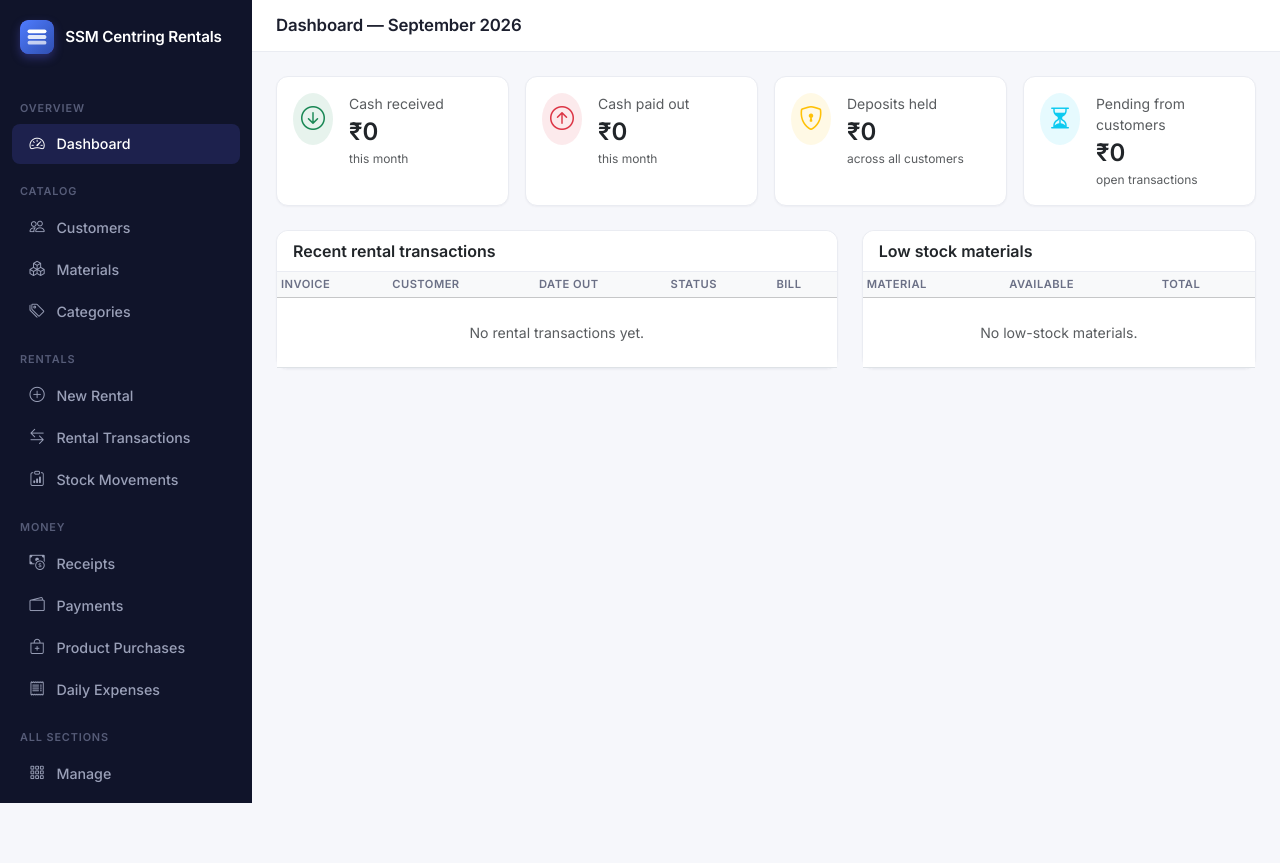
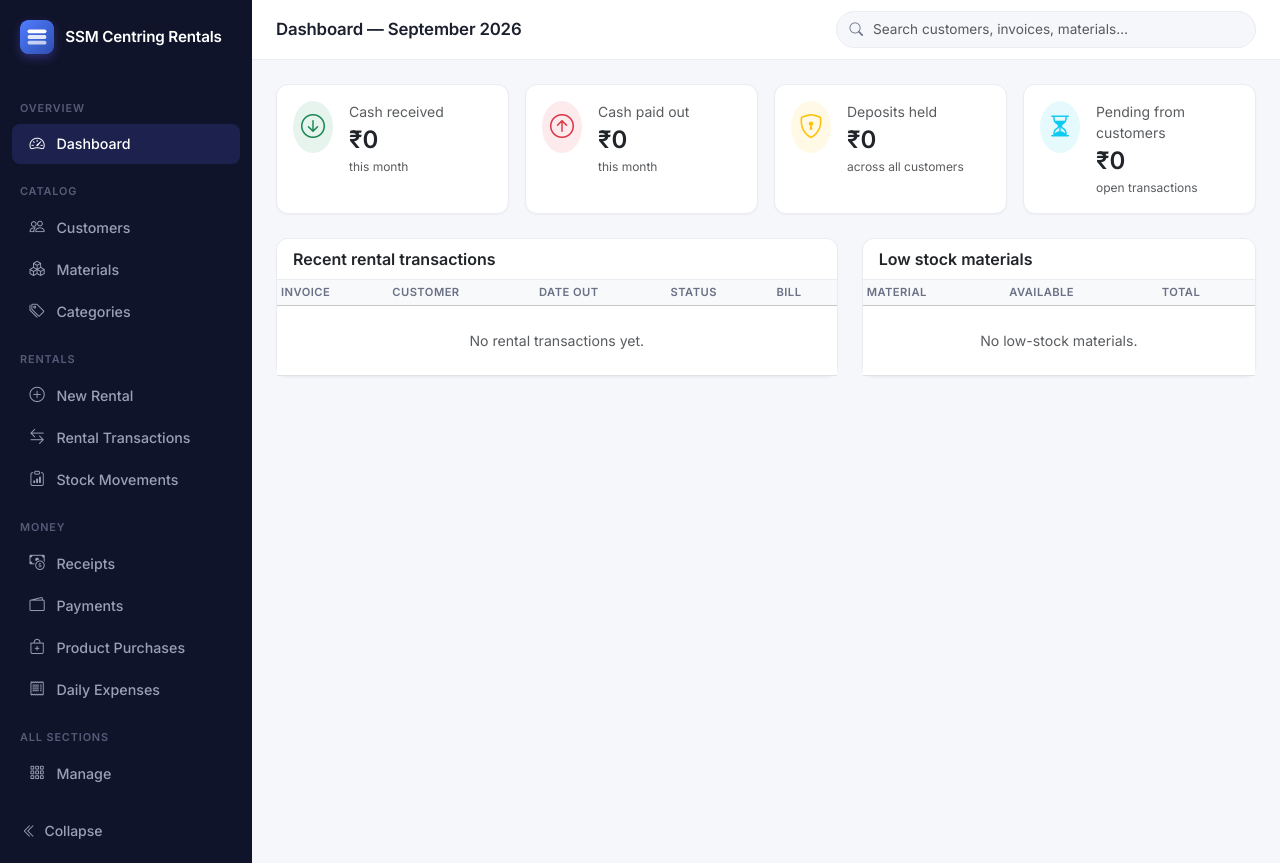
Before and after one commit to aravindarcbe/ssmcentringrentals-crm, a Django app: page / in a window 1280 px wide. Before the commit the page ends 803 px from the top, so only its background shows below. Run offline with Django 5.2, Linux system fonts and the light colour scheme; data that the repository does not hold is empty.

Commit message:
Add collapsible icon sidebar and working global search
Sidebar: a toggle at the bottom collapses it to an icon-only rail
(labels hidden via CSS, native title tooltips on each icon) - a
standard SaaS-CRM affordance. State persists per-browser via
localStorage. Mobile is unaffected (still the full-width offcanvas
drawer, where a persistent collapsed rail wouldn't make sense).

Topbar: adds a working search box (customers by name/phone, rental
transactions by invoice number or customer name, materials by size
label) hitting a new /search/ view and results page. Fixed a bug
caught while testing empty-query search would have crashed
(AttributeError: 'list' object has no attribute 'distinct' - the
placeholder empty-state values were plain lists, not querysets).

Co-Authored-By: Claude Sonnet 5 <noreply@anthropic.com>
Claude-Session: https://claude.ai/code/session_01YEoLsVctBecWyosfDCwgQ8

```diff
--- a/webapp/rentals/templates/base.html
+++ b/webapp/rentals/templates/base.html
@@ -21,12 +21,17 @@
             --border: #eaecf2;
             --text: #1c1f2e;
             --text-muted: #6b7086;
+            --sidebar-width: 252px;
+            --sidebar-width-collapsed: 76px;
         }
         * { font-family: 'Inter', -apple-system, BlinkMacSystemFont, 'Segoe UI', sans-serif; }
         body { background: var(--bg); color: var(--text); }
         .app-shell { display: flex; min-height: 100vh; }
 
-        .sidebar { width: 252px; flex-shrink: 0; background: var(--sidebar-bg); color: var(--sidebar-text); }
+        .sidebar {
+            width: var(--sidebar-width); flex-shrink: 0; background: var(--sidebar-bg); color: var(--sidebar-text);
+            transition: width 0.18s ease;
+        }
         .sidebar .brand { color: #fff; padding: 1.25rem 1.25rem; display: flex; align-items: center; gap: 0.7rem; }
         .sidebar .brand-logo {
             width: 34px; height: 34px; border-radius: 0.55rem;
@@ -35,31 +40,54 @@
             box-shadow: 0 4px 10px rgba(91,95,239,0.35);
         }
         .sidebar .brand-logo img { width: 100%; height: 100%; object-fit: contain; border-radius: 0.55rem; }
-        .sidebar .brand-name { font-weight: 600; font-size: 0.95rem; letter-spacing: -0.01em; }
+        .sidebar .brand-name { font-weight: 600; font-size: 0.95rem; letter-spacing: -0.01em; white-space: nowrap; }
         .sidebar .nav-section-label {
             text-transform: uppercase; font-size: 0.68rem; letter-spacing: 0.08em;
-            color: #565c78; padding: 1.1rem 1.25rem 0.4rem; font-weight: 600;
+            color: #565c78; padding: 1.1rem 1.25rem 0.4rem; font-weight: 600; white-space: nowrap;
         }
         .sidebar .nav-link {
             color: var(--sidebar-text); padding: 0.55rem 1rem; margin: 0.1rem 0.75rem;
             font-size: 0.89rem; font-weight: 500; border-radius: 0.5rem;
-            display: flex; align-items: center; gap: 0.65rem;
+            display: flex; align-items: center; gap: 0.65rem; white-space: nowrap; overflow: hidden;
             transition: background 0.15s ease, color 0.15s ease;
         }
-        .sidebar .nav-link i { font-size: 0.95rem; width: 18px; text-align: center; }
+        .sidebar .nav-link i { font-size: 0.95rem; width: 18px; text-align: center; flex-shrink: 0; }
         .sidebar .nav-link:hover { background: rgba(255,255,255,0.06); color: #fff; }
         .sidebar .nav-link.active { background: var(--sidebar-active-bg); color: var(--sidebar-active-text); }
 
+        .sidebar.sidebar-collapsed { width: var(--sidebar-width-collapsed); }
+        .sidebar.sidebar-collapsed .brand { justify-content: center; padding: 1.25rem 0.5rem; }
+        .sidebar.sidebar-collapsed .brand-name,
+        .sidebar.sidebar-collapsed .nav-section-label,
+        .sidebar.sidebar-collapsed .nav-label { display: none; }
+        .sidebar.sidebar-collapsed .nav-link { justify-content: center; margin: 0.15rem 0.6rem; padding: 0.6rem; }
+        .sidebar.sidebar-collapsed #sidebar-collapse-toggle i { transform: rotate(180deg); }
+
+        #sidebar-collapse-toggle {
+            color: var(--sidebar-text); padding: 0.65rem; margin: 0.4rem 0.75rem 0.75rem;
+            border-top: 1px solid rgba(255,255,255,0.08);
+        }
+        #sidebar-collapse-toggle:hover { color: #fff; }
+
         .topbar {
             background: #fff; border-bottom: 1px solid var(--border);
-            padding: 0.8rem 1.5rem; display: flex; align-items: center; justify-content: space-between; gap: 0.75rem;
+            padding: 0.7rem 1.5rem; display: flex; align-items: center; justify-content: space-between; gap: 1rem;
         }
-        .topbar .page-title { font-weight: 600; font-size: 1.05rem; letter-spacing: -0.01em; }
+        .topbar .page-title { font-weight: 600; font-size: 1.05rem; letter-spacing: -0.01em; white-space: nowrap; }
+        .topbar-search { flex: 1; max-width: 420px; }
+        .topbar-search input {
+            border-radius: 2rem; border: 1px solid var(--border); background: var(--bg);
+            padding: 0.45rem 1rem 0.45rem 2.25rem; font-size: 0.85rem; width: 100%;
+        }
+        .topbar-search input:focus { background: #fff; box-shadow: 0 0 0 3px rgba(91,95,239,0.15); border-color: var(--accent); outline: none; }
+        .topbar-search-wrap { position: relative; }
+        .topbar-search-wrap i { position: absolute; left: 0.85rem; top: 50%; transform: translateY(-50%); color: var(--text-muted); font-size: 0.85rem; }
+
         .user-avatar {
             width: 34px; height: 34px; border-radius: 50%;
             background: linear-gradient(135deg, var(--accent), var(--accent-dark));
             color: #fff; font-weight: 600; font-size: 0.8rem;
-            display: flex; align-items: center; justify-content: center;
+            display: flex; align-items: center; justify-content: center; flex-shrink: 0;
         }
         .main-content { flex: 1; min-width: 0; }
 
@@ -84,13 +112,20 @@
 
         @media (max-width: 991.98px) {
             .sidebar-desktop { display: none !important; }
+            .topbar-search { max-width: 220px; }
+        }
+        @media (max-width: 575.98px) {
+            .topbar-search { display: none; }
         }
     </style>
 </head>
 <body>
     <div class="app-shell">
-        <div class="sidebar sidebar-desktop d-flex flex-column">
+        <div class="sidebar sidebar-desktop d-flex flex-column" id="mainSidebar">
             {% include "rentals/_sidebar_nav.html" %}
+            <button type="button" id="sidebar-collapse-toggle" class="btn btn-sm d-flex align-items-center gap-2 border-0 bg-transparent">
+                <i class="bi bi-chevron-double-left"></i> <span class="nav-label">Collapse</span>
+            </button>
         </div>
 
         <div class="offcanvas offcanvas-start" tabindex="-1" id="sidebarOffcanvas" style="background: var(--sidebar-bg); width: 252px;">
@@ -101,12 +136,18 @@
 
         <div class="main-content d-flex flex-column">
             <div class="topbar">
-                <div class="d-flex align-items-center gap-3">
+                <div class="d-flex align-items-center gap-3" style="min-width:0;">
                     <button class="btn btn-sm btn-outline-secondary d-lg-none" type="button" data-bs-toggle="offcanvas" data-bs-target="#sidebarOffcanvas">
                         <i class="bi bi-list"></i>
                     </button>
-                    <span class="page-title">{% block page_title %}{% endblock %}</span>
+                    <span class="page-title text-truncate">{% block page_title %}{% endblock %}</span>
                 </div>
+                <form class="topbar-search d-none d-sm-block" action="{% url 'rentals:search' %}" method="get">
+                    <div class="topbar-search-wrap">
+                        <i class="bi bi-search"></i>
+                        <input type="search" name="q" class="form-control" placeholder="Search customers, invoices, materials…">
+                    </div>
+                </form>
                 {% if request.user.is_authenticated %}
                 <div class="dropdown">
                     <button class="btn d-flex align-items-center gap-2 p-0 border-0 bg-transparent" type="button" data-bs-toggle="dropdown">
@@ -136,5 +177,19 @@
     </div>
 
     <script src="https://cdn.jsdelivr.net/npm/bootstrap@5.3.3/dist/js/bootstrap.bundle.min.js"></script>
+    <script>
+        (function () {
+            var sidebar = document.getElementById('mainSidebar');
+            var toggle = document.getElementById('sidebar-collapse-toggle');
+            if (!sidebar || !toggle) return;
+            if (localStorage.getItem('sidebarCollapsed') === '1') {
+                sidebar.classList.add('sidebar-collapsed');
+            }
+            toggle.addEventListener('click', function () {
+                sidebar.classList.toggle('sidebar-collapsed');
+                localStorage.setItem('sidebarCollapsed', sidebar.classList.contains('sidebar-collapsed') ? '1' : '0');
+            });
+        })();
+    </script>
 </body>
 </html>
--- a/webapp/rentals/templates/rentals/_sidebar_nav.html
+++ b/webapp/rentals/templates/rentals/_sidebar_nav.html
@@ -7,48 +7,48 @@
 </div>
 <nav class="flex-grow-1 py-2">
     <div class="nav-section-label">Overview</div>
-    <a class="nav-link {% if request.path == '/' %}active{% endif %}" href="{% url 'rentals:dashboard' %}">
-        <i class="bi bi-speedometer2"></i> Dashboard
+    <a class="nav-link {% if request.path == '/' %}active{% endif %}" href="{% url 'rentals:dashboard' %}" title="Dashboard">
+        <i class="bi bi-speedometer2"></i> <span class="nav-label">Dashboard</span>
     </a>
 
     <div class="nav-section-label">Catalog</div>
-    <a class="nav-link" href="/admin/rentals/customer/">
-        <i class="bi bi-people"></i> Customers
+    <a class="nav-link" href="/admin/rentals/customer/" title="Customers">
+        <i class="bi bi-people"></i> <span class="nav-label">Customers</span>
     </a>
-    <a class="nav-link" href="/admin/rentals/material/">
-        <i class="bi bi-boxes"></i> Materials
+    <a class="nav-link" href="/admin/rentals/material/" title="Materials">
+        <i class="bi bi-boxes"></i> <span class="nav-label">Materials</span>
     </a>
-    <a class="nav-link" href="/admin/rentals/materialcategory/">
-        <i class="bi bi-tags"></i> Categories
+    <a class="nav-link" href="/admin/rentals/materialcategory/" title="Categories">
+        <i class="bi bi-tags"></i> <span class="nav-label">Categories</span>
     </a>
 
     <div class="nav-section-label">Rentals</div>
-    <a class="nav-link {% if request.path == '/rentals/new/' %}active{% endif %}" href="{% url 'rentals:rental_new' %}">
-        <i class="bi bi-plus-circle"></i> New Rental
+    <a class="nav-link {% if request.path == '/rentals/new/' %}active{% endif %}" href="{% url 'rentals:rental_new' %}" title="New Rental">
+        <i class="bi bi-plus-circle"></i> <span class="nav-label">New Rental</span>
     </a>
-    <a class="nav-link" href="/admin/rentals/rentaltransaction/">
-        <i class="bi bi-arrow-left-right"></i> Rental Transactions
+    <a class="nav-link" href="/admin/rentals/rentaltransaction/" title="Rental Transactions">
+        <i class="bi bi-arrow-left-right"></i> <span class="nav-label">Rental Transactions</span>
     </a>
-    <a class="nav-link" href="/admin/rentals/stockmovement/">
-        <i class="bi bi-clipboard-data"></i> Stock Movements
+    <a class="nav-link" href="/admin/rentals/stockmovement/" title="Stock Movements">
+        <i class="bi bi-clipboard-data"></i> <span class="nav-label">Stock Movements</span>
     </a>
 
     <div class="nav-section-label">Money</div>
-    <a class="nav-link" href="/admin/rentals/receipt/">
-        <i class="bi bi-cash-coin"></i> Receipts
+    <a class="nav-link" href="/admin/rentals/receipt/" title="Receipts">
+        <i class="bi bi-cash-coin"></i> <span class="nav-label">Receipts</span>
     </a>
-    <a class="nav-link" href="/admin/rentals/payment/">
-        <i class="bi bi-wallet2"></i> Payments
+    <a class="nav-link" href="/admin/rentals/payment/" title="Payments">
+        <i class="bi bi-wallet2"></i> <span class="nav-label">Payments</span>
     </a>
-    <a class="nav-link" href="/admin/rentals/productpurchase/">
-        <i class="bi bi-bag-plus"></i> Product Purchases
+    <a class="nav-link" href="/admin/rentals/productpurchase/" title="Product Purchases">
+        <i class="bi bi-bag-plus"></i> <span class="nav-label">Product Purchases</span>
     </a>
-    <a class="nav-link" href="/admin/rentals/dailyexpense/">
-        <i class="bi bi-receipt"></i> Daily Expenses
+    <a class="nav-link" href="/admin/rentals/dailyexpense/" title="Daily Expenses">
+        <i class="bi bi-receipt"></i> <span class="nav-label">Daily Expenses</span>
     </a>
 
     <div class="nav-section-label">All sections</div>
-    <a class="nav-link {% if request.path == '/manage/' %}active{% endif %}" href="{% url 'rentals:manage' %}">
-        <i class="bi bi-grid-3x3-gap"></i> Manage
+    <a class="nav-link {% if request.path == '/manage/' %}active{% endif %}" href="{% url 'rentals:manage' %}" title="Manage">
+        <i class="bi bi-grid-3x3-gap"></i> <span class="nav-label">Manage</span>
     </a>
 </nav>
--- a/webapp/rentals/urls.py
+++ b/webapp/rentals/urls.py
@@ -10,4 +10,5 @@ urlpatterns = [
     path("rentals/new/", views.rental_new, name="rental_new"),
     path("rentals/<int:pk>/", views.rental_detail, name="rental_detail"),
     path("rentals/<int:pk>/return/", views.rental_return, name="rental_return"),
+    path("search/", views.global_search, name="search"),
 ]
--- a/webapp/rentals/views.py
+++ b/webapp/rentals/views.py
@@ -9,6 +9,7 @@ from django.shortcuts import get_object_or_404, redirect, render
 
 from .forms import RentalTransactionForm, RentalLineItemFormSet
 from .models import (
+    Customer,
     Material,
     RentalTransaction,
     RentalLineItem,
@@ -266,3 +267,22 @@ def rental_return(request, pk):
         return redirect("rentals:rental_detail", pk=transaction.pk)
 
     return render(request, "rentals/rental_return.html", {"t": transaction, "line_items": line_items})
+
+
+@staff_member_required
+def global_search(request):
+    query = (request.GET.get("q") or "").strip()
+    customers = Customer.objects.none()
+    transactions = RentalTransaction.objects.none()
+    materials = Material.objects.none()
+    if query:
+        customers = Customer.objects.filter(name__icontains=query) | Customer.objects.filter(phone__icontains=query)
+        transactions = RentalTransaction.objects.select_related("customer").filter(
+            invoice_number__icontains=query
+        ) | RentalTransaction.objects.select_related("customer").filter(customer__name__icontains=query)
+        materials = Material.objects.select_related("category").filter(size_label__icontains=query)
+    return render(
+        request,
+        "rentals/search_results.html",
+        {"query": query, "customers": customers[:20], "transactions": transactions.distinct()[:20], "materials": materials[:20]},
+    )
```
Also changed, not shown: webapp/rentals/templates/rentals/search_results.html (added, +51 -0 lines).
